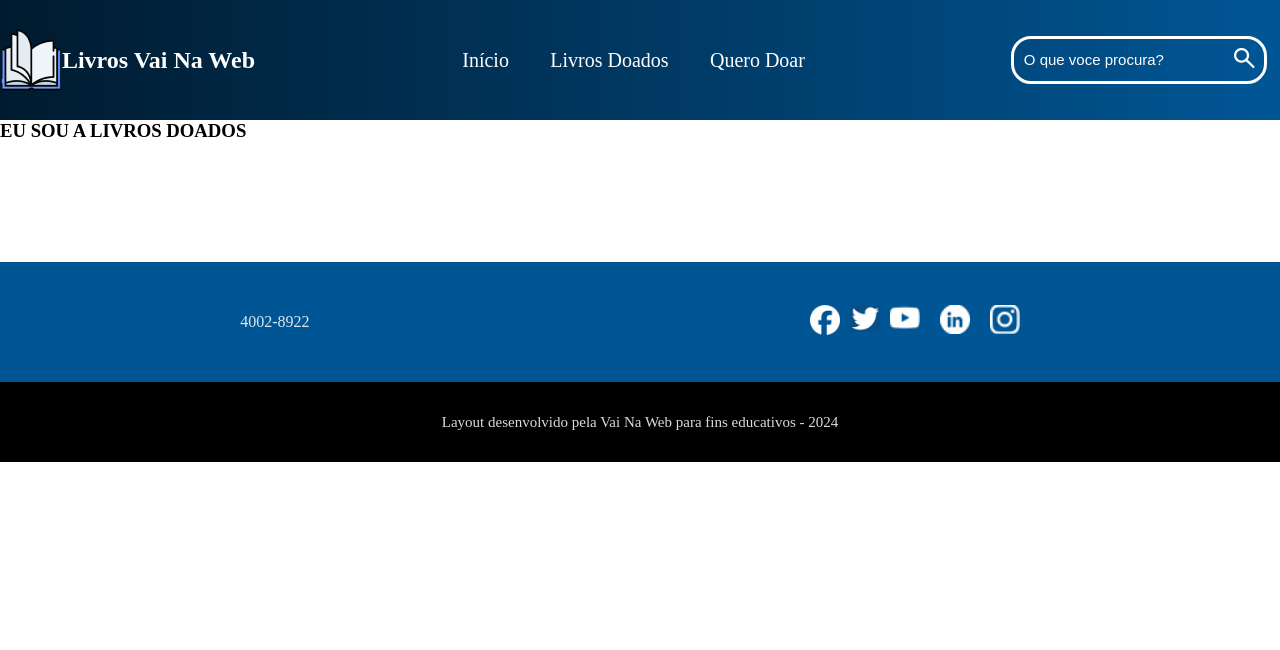
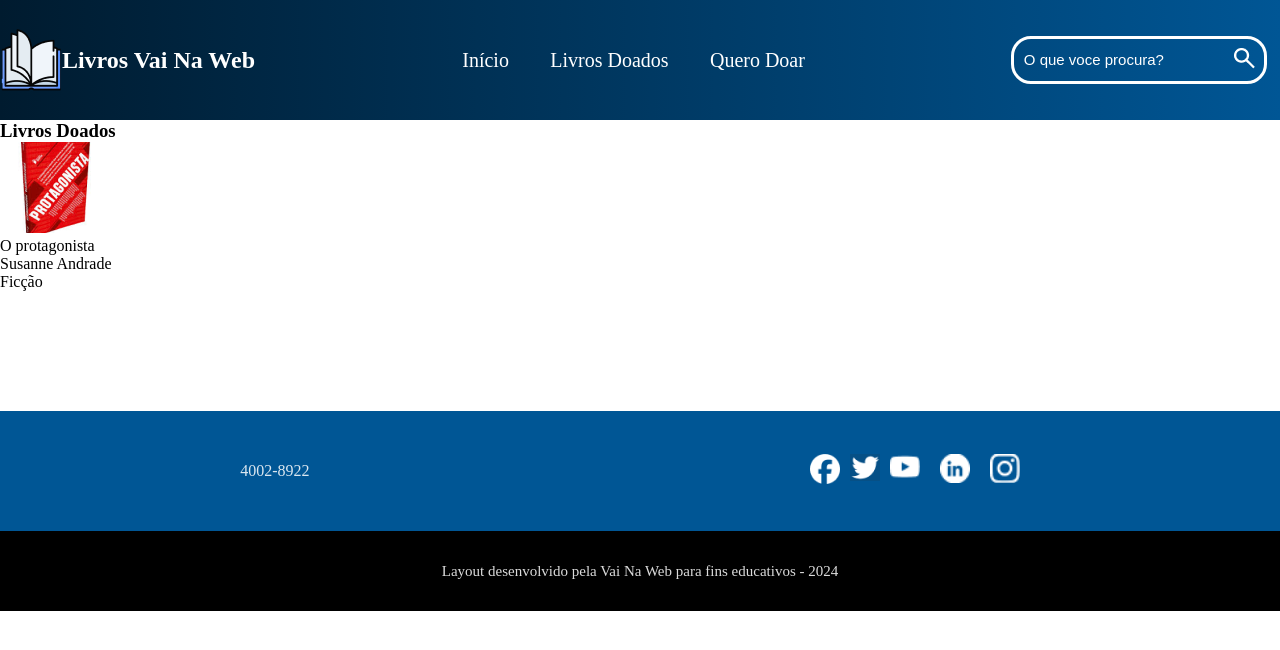
Before and after one commit to Marlonsouto/doa-ao_livros_VNW, a React (Vite) app: page /livrosDoados in a window 1280 px wide. Shown: the top 650 px of the page. Built offline with nearby package versions, Linux system fonts and the light colour scheme.

Commit message:
feat(LivrosDoados): criando e implementando o componente e a respectiva estilizacao

```diff
--- a/src/components/header/header.module.scss
+++ b/src/components/header/header.module.scss
@@ -3,6 +3,7 @@
     justify-content: space-between;
     align-items: center;
     background: linear-gradient(90deg, #001b2f 0%, #005695 100%);
+    cursor: default;
     height: 15vh;
 
 }
@@ -17,6 +18,7 @@
     h2 {
         color: #FFF;
         justify-content: center;
+        cursor: default;
         //font-size: 20px;
 
     }
@@ -41,6 +43,12 @@
 
 }
 
+.link:hover{
+
+}
+
+
+
 .areaDeProcura{
     display: flex;
     border: solid #fff;
@@ -57,6 +65,8 @@
         border: none;
         width:80%;
         height: 6vh;
+        outline: none;
+        caret-color: #FFF;
 
 
         &::placeholder {
@@ -64,12 +74,14 @@
             color: #fff;
             font-size: 15px;
             justify-content: space-around;
+
         }
       }
     button{
         background: transparent;
         border: none;
         height: 4vh;
+        cursor: pointer;
 
     }
 }
--- a/src/pages/inicio/Inicio.jsx
+++ b/src/pages/inicio/Inicio.jsx
@@ -12,9 +12,7 @@ export default function Inicio(){
         <h1>VENHA FAZER PARTE DA MAIOR REDE DE DOAÇÃO</h1>
       </section>
 
-
       <main className={s.cardsMain}>
-
 
         <h1 >Por que devo doar?</h1>
 
--- a/src/pages/inicio/inicio.module.scss
+++ b/src/pages/inicio/inicio.module.scss
@@ -22,7 +22,7 @@
 }
 
 .cardsMain{
-    //display: flex;
+    display: colum;
     //justify-content: space-between;
     //align-items: center;
     //width: 20%;
@@ -30,15 +30,13 @@
     h1{
         display: flex;
         align-items: center;
-        flex-direction: column;
-        justify-content: space-around;
+        //justify-content:flex-start;
         font-size: 40px;
-        width: 90%;
+        width: 100%;
         color: #005695;
         height: 30vh;
-        border:solid tomato;
-
-        //padding-left: 30px;
+        //border:solid tomato;
+        padding-left: 2%;
     }
 }
 
--- a/src/pages/livrosDoados/LivrosDoados.jsx
+++ b/src/pages/livrosDoados/LivrosDoados.jsx
@@ -1,8 +1,21 @@
-export default function LivrosDoados(){
-    return (
-      <section>
-        <h1>EU SOU A LIVROS DOADOS</h1>
+import styleLivrosDoados from './livrosDoados.module.scss'
+import livroVermelho from '../../assets/livroVermelho.png'
+
+export default function LivrosDoados() {
+  return (
+    <section className={styleLivrosDoados.livrosDoados}>
+      <h1>
+        Livros Doados
+      </h1>
+
+      <section className={styleLivrosDoados.livrosDoados}>
+        <img src={livroVermelho} alt="imagem de um livro " />
+        <p>O protagonista</p>
+        <p>Susanne Andrade</p>
+        <p>Ficção</p>
       </section>
-    )
 
-  }
+    </section>
+  )
+
+}
```
Also changed, not shown: src/assets/livroVermelho.png (added), src/pages/livrosDoados/livrosDoados.module.scss (added).
